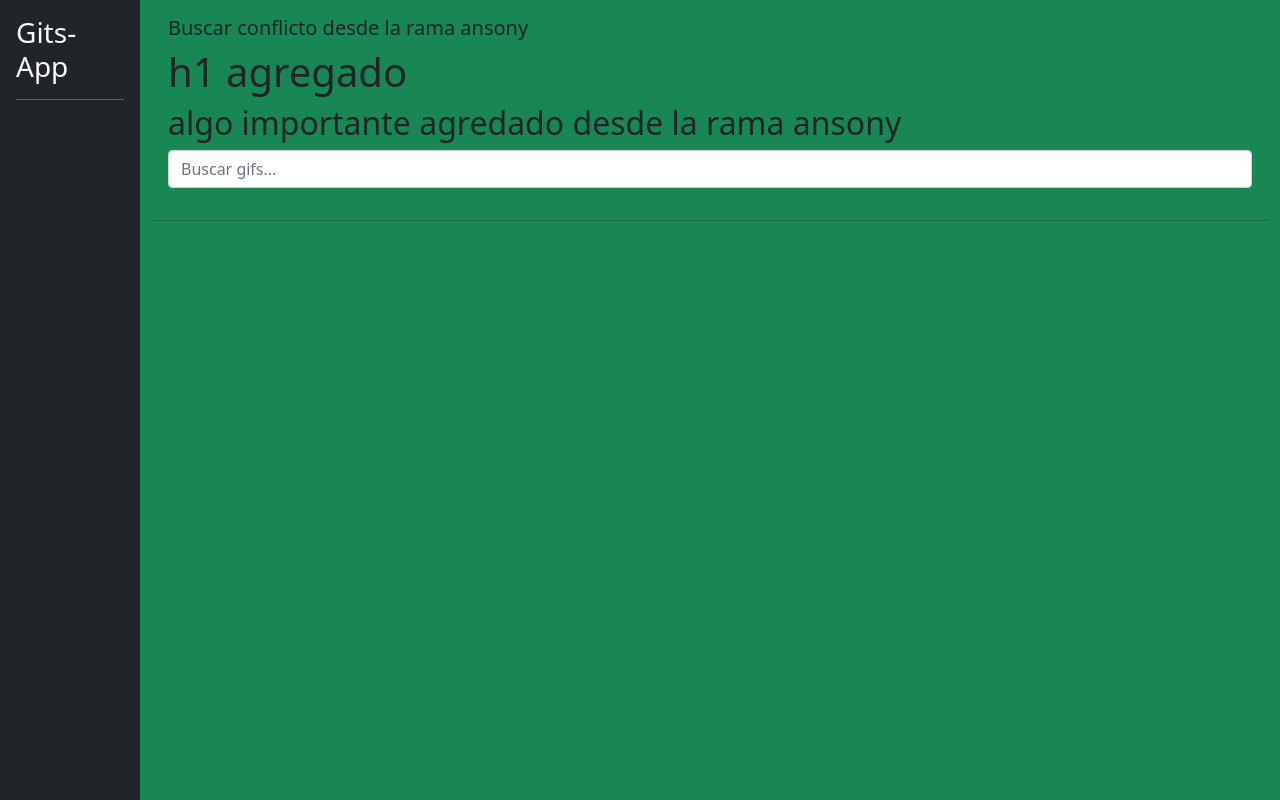
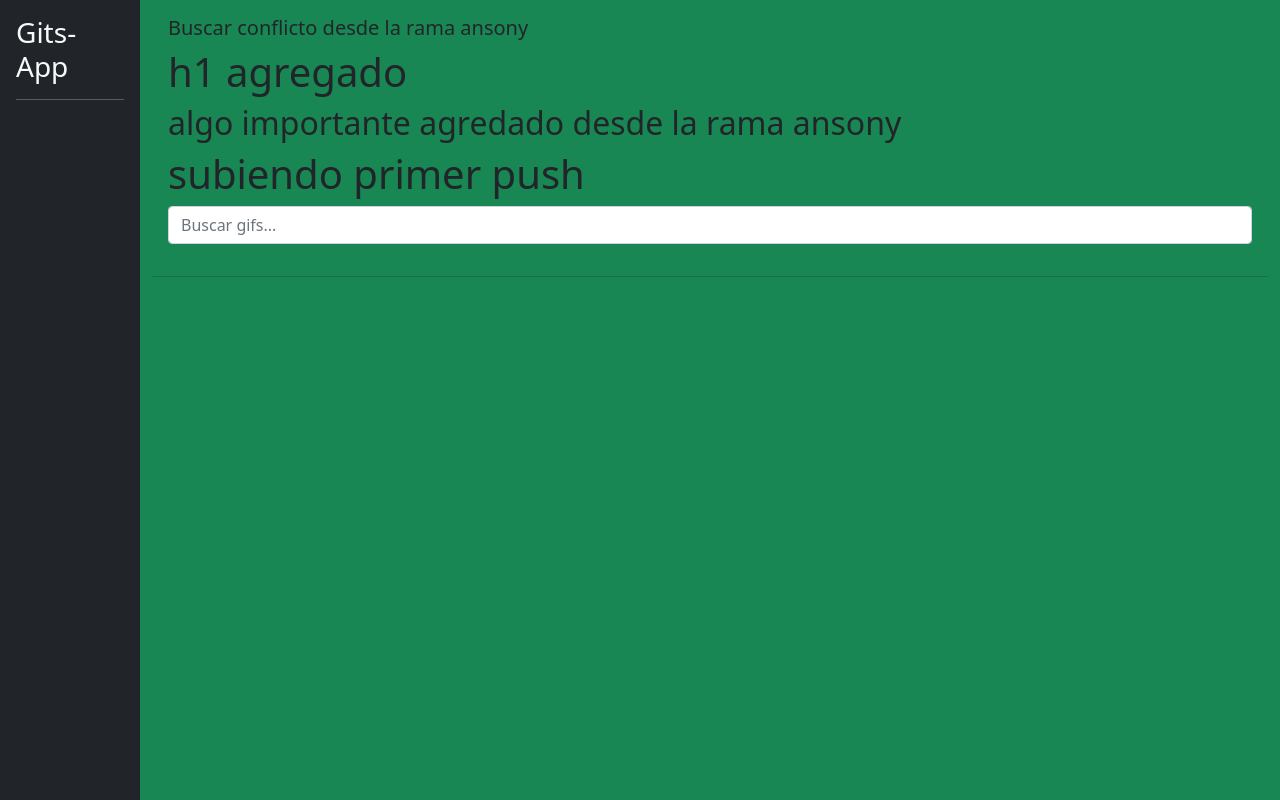
Before and after one commit to ansonyhm01/angular-curso, an Angular app: page / in a window 1280 px wide. Built offline with nearby package versions, Linux system fonts and the light colour scheme.

Commit message:
primer push

```diff
--- a/src/app/gifs/busqueda/busqueda.component.html
+++ b/src/app/gifs/busqueda/busqueda.component.html
@@ -1,6 +1,7 @@
 <h5>Buscar conflicto desde la rama ansony</h5>
 <h1>h1 agregado</h1>
 <h2>algo importante agredado desde la rama ansony</h2>
+<h1>subiendo primer push</h1>
 <input
   type="text"
   class="form-control"
```
